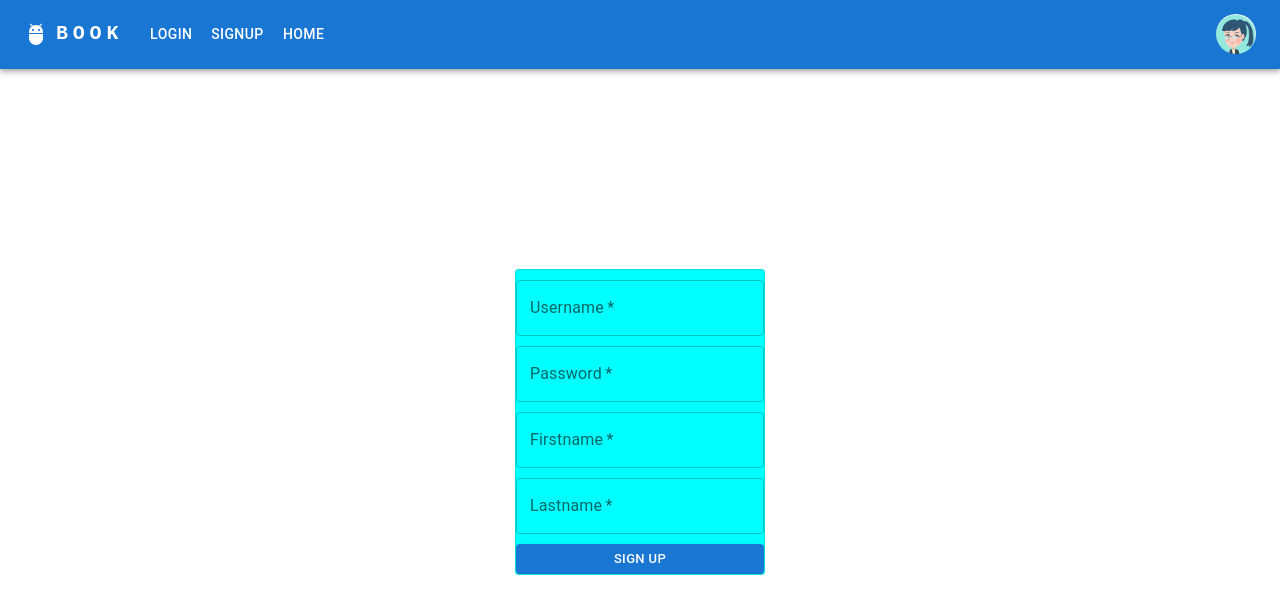
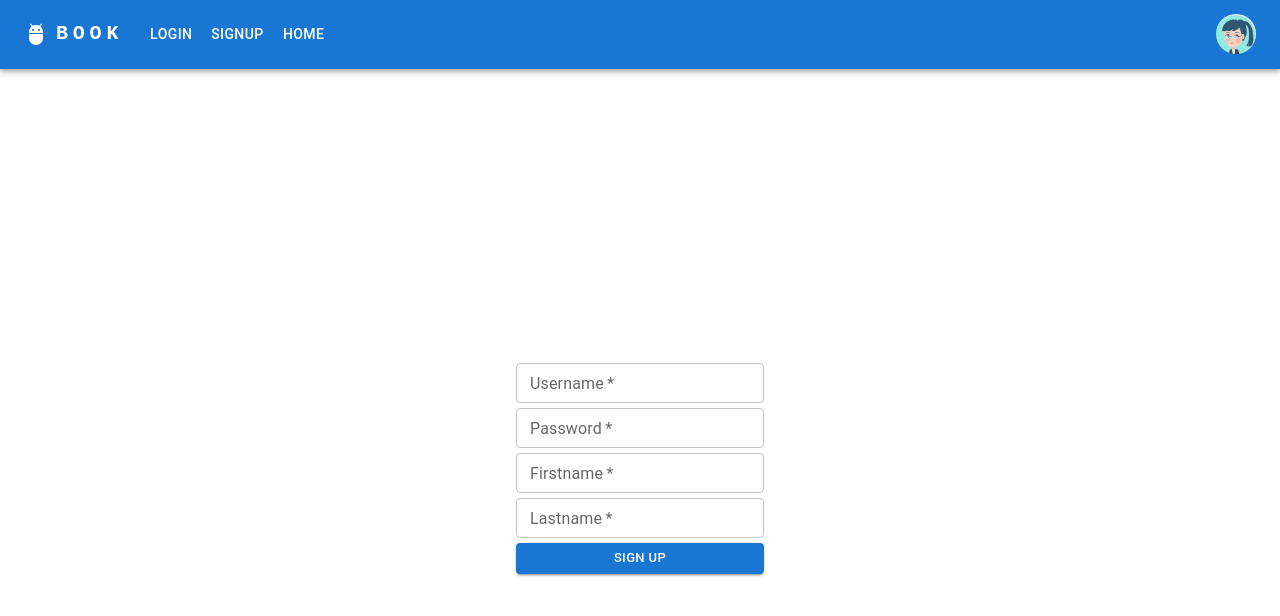
Before and after one commit to syllogism1123/myBookLib, a React (Create React App) app in the folder book-frontend/: page /signup in a window 1280 px wide. Shown: the top 616 px of the page. Built offline with nearby package versions, Linux system fonts and the light colour scheme; the HTML template or start-up script is replaced by a standard one.

Commit message:
do some logic stuff --frontend

```diff
--- a/book-frontend/src/App.css
+++ b/book-frontend/src/App.css
@@ -17,6 +17,7 @@
 }
 
 .no-book-found, .rating {
+    height: 50px;
     justify-content: center;
     display: flex;
     align-items: center;
@@ -72,7 +73,7 @@
     transform: translateY(-50%);
 }
 
-.login-page-container{
+.login-page-container {
     display: flex;
     justify-content: center;
     align-items: center;
--- a/book-frontend/src/componet/LoginPage.tsx
+++ b/book-frontend/src/componet/LoginPage.tsx
@@ -70,12 +70,13 @@ export const LoginPage = (props: Props) => {
                     style={{marginBottom: '5px'}}
                     onChange={(e) => setPassword(e.target.value)}/>
                 <Button variant="contained" type="submit" size="small">Login</Button>
+                {error &&
+                    <Alert severity="error" className="no-book-found">
+                        <h3>Invalid Username or Password!</h3>
+                    </Alert>
+                }
             </FormControl>
-            {error &&
-                <Alert severity="error" className="no-book-found">
-                    <h3>Invalid Username or Password!</h3>
-                </Alert>
-            }
+
         </div>
     )
 }
--- a/book-frontend/src/componet/ResponsiveAppBar.tsx
+++ b/book-frontend/src/componet/ResponsiveAppBar.tsx
@@ -13,8 +13,8 @@ import Tooltip from '@mui/material/Tooltip';
 import MenuItem from '@mui/material/MenuItem';
 import AdbIcon from '@mui/icons-material/Adb';
 import {useNavigate} from "react-router-dom";
-import {useDispatch} from "react-redux";
-import {authAction} from "../store/AuthSlice";
+import {useDispatch, useSelector} from "react-redux";
+import {authAction, RootState} from "../store/AuthSlice";
 
 
 const pages = ['Login', 'SignUp', 'Home'];
@@ -51,6 +51,7 @@ function ResponsiveAppBar(props: Props) {
         setAnchorElUser(null);
     };
 
+    const isAuthenticated = useSelector((state: RootState) => state.auth.isLoggedIn);
 
     return (
         <AppBar position="static">
@@ -142,11 +143,11 @@ function ResponsiveAppBar(props: Props) {
                         ))}
                     </Box>
 
-
                     <Box sx={{flexGrow: 0}}>
                         <Tooltip title="Open settings">
                             <IconButton onClick={handleOpenUserMenu} sx={{p: 0}}>
-                                <Avatar alt="My Avatar" src="/static/images/avatar/2.png"/>
+                                {isAuthenticated ? <Avatar alt="My Avatar" src="/static/images/avatar/2.png"/>
+                                    : <Avatar alt="My Avatar" src="/static/images/avatar/xxxx.png"/>}
                             </IconButton>
                         </Tooltip>
 
--- a/book-frontend/src/componet/SignUpPage.tsx
+++ b/book-frontend/src/componet/SignUpPage.tsx
@@ -1,4 +1,4 @@
-import {Alert, Button, Card, FormControl, TextField} from "@mui/material";
+import {Alert, Button, FormControl, TextField} from "@mui/material";
 import React, {ChangeEvent, FormEvent, useState} from "react";
 import {useNavigate} from "react-router-dom";
 import {UserModel} from "../model/UserModel";
@@ -45,8 +45,7 @@ export const SignUpPage = (props: createUserProps) => {
     }
 
     return (
-        <div className="form">
-            <Card variant="outlined" style={{backgroundColor: 'cyan'}} className="card">
+        <div className="login-page-container">
             <FormControl component="form" onSubmit={onSubmit}>
                 <TextField
                     name="username"
@@ -56,7 +55,8 @@ export const SignUpPage = (props: createUserProps) => {
                     value={user.username}
                     onChange={onChange}
                     placeholder="UserName"
-                        style={{marginBottom: '10px'}}
+                    size="small"
+                    style={{marginBottom: '5px'}}
                 />
                 <TextField
                     name="password"
@@ -66,7 +66,8 @@ export const SignUpPage = (props: createUserProps) => {
                     value={user.password}
                     onChange={onChange}
                     placeholder="Password"
-                        style={{marginBottom: '10px'}}
+                    size="small"
+                    style={{marginBottom: '5px'}}
                 />
                 <TextField
                     name="firstname"
@@ -76,7 +77,8 @@ export const SignUpPage = (props: createUserProps) => {
                     value={user.firstname}
                     onChange={onChange}
                     placeholder="FirstName"
-                        style={{marginBottom: '10px'}}
+                    size="small"
+                    style={{marginBottom: '5px'}}
                 />
                 <TextField
                     name="lastname"
@@ -86,18 +88,20 @@ export const SignUpPage = (props: createUserProps) => {
                     value={user.lastname}
                     onChange={onChange}
                     placeholder="LastName"
-                        style={{marginBottom: '10px'}}
+                    size="small"
+                    style={{marginBottom: '5px'}}
                 />
                 <Button variant="contained" type="submit" size="small">
                     Sign Up
                 </Button>
-                </FormControl>
                 {error &&
                     <Alert severity="error" className="no-book-found">
                         <h3>The username already exists!</h3>
                     </Alert>
                 }
-            </Card>
+            </FormControl>
+
+
         </div>
     );
 
```
Lines whose indentation alone changed are shown as unchanged.
